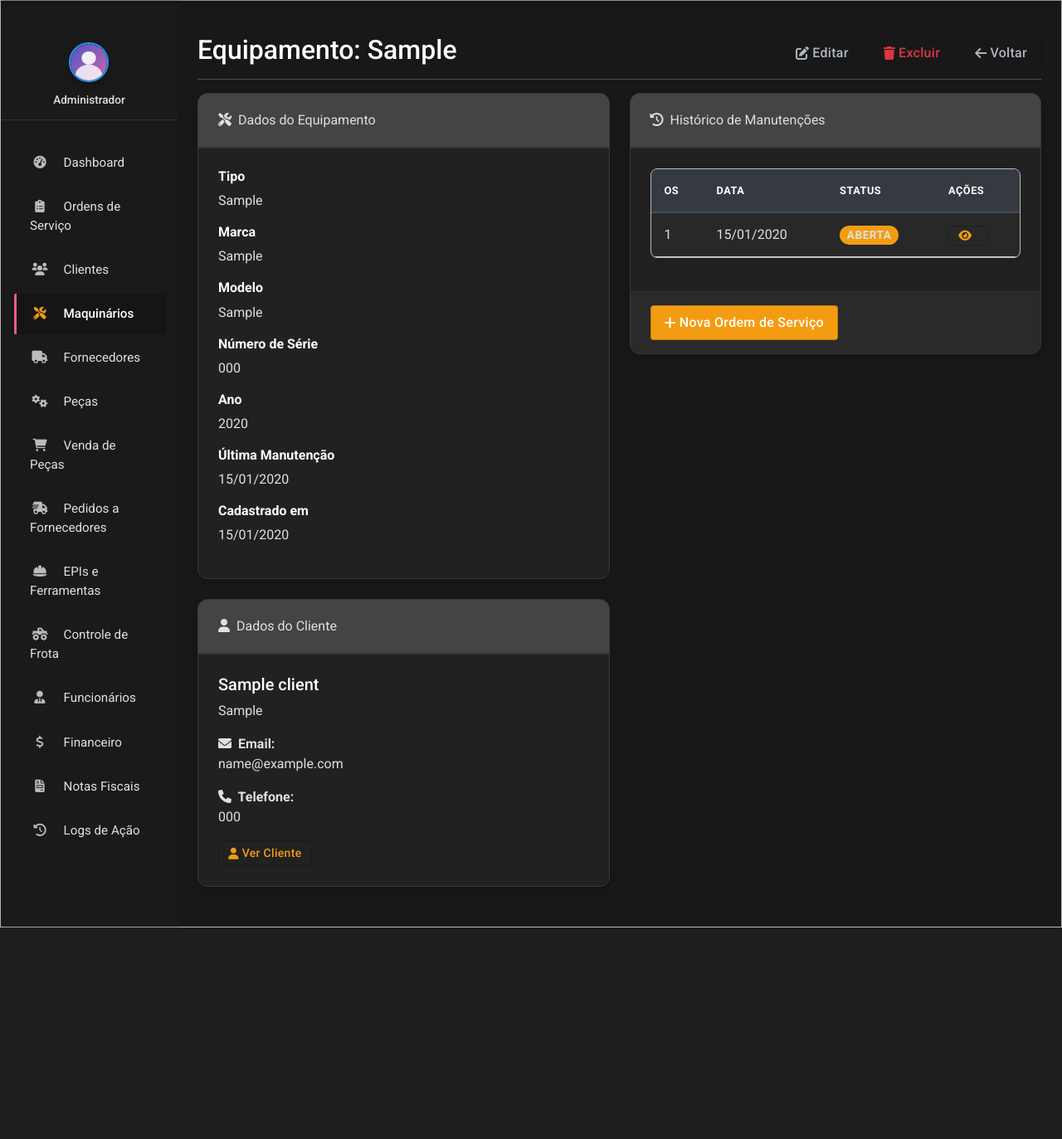
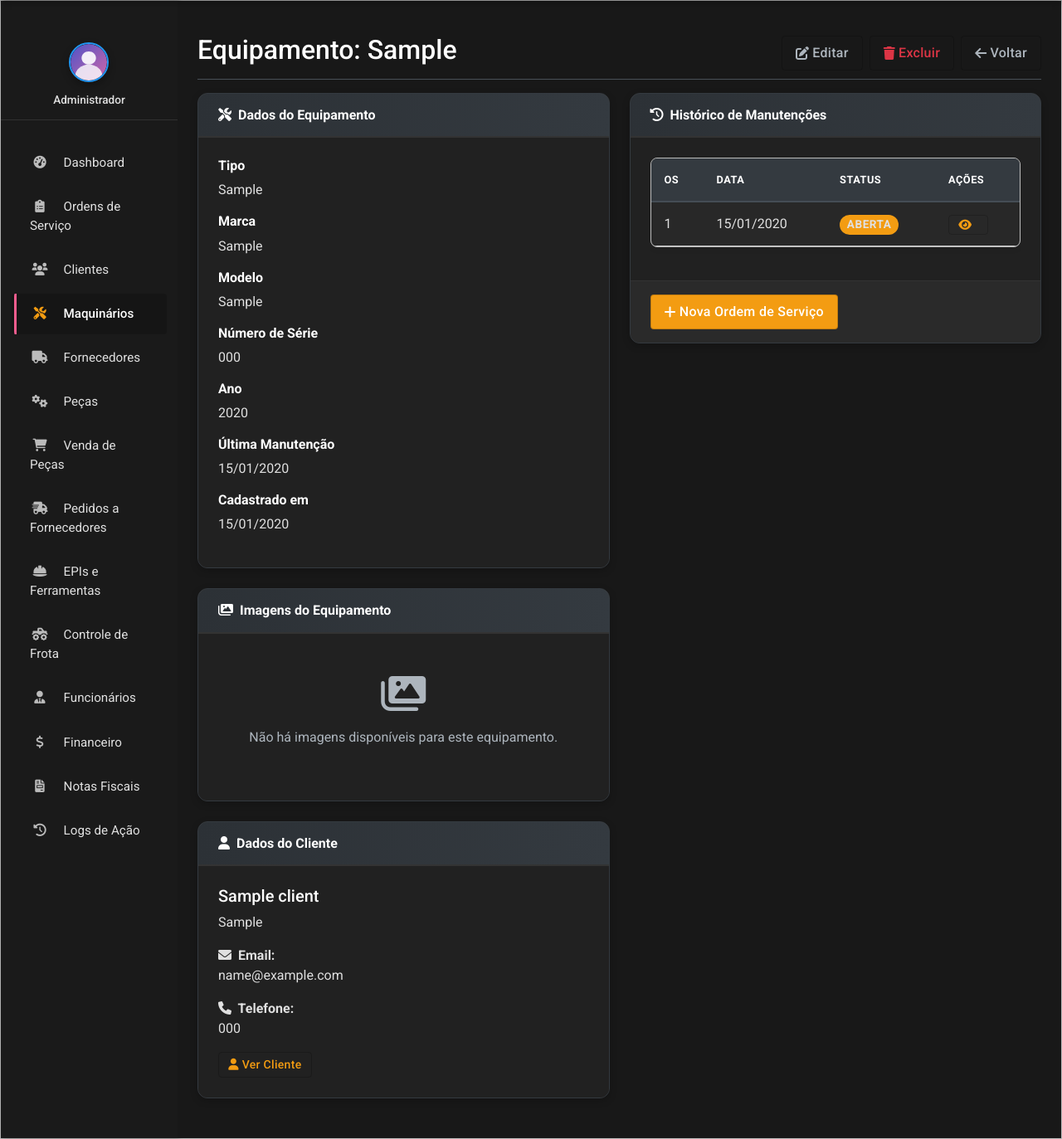
Before and after one commit to sandrim01/samape_py_dev, a Flask app: page /maquinarios/1 in a window 1280 px wide. Shown: the part 82-1455 px from the top of the page at 83% size. Before the commit the page ends 1200 px from the top, so only its background shows below. Run offline with Flask 3, Linux system fonts and the light colour scheme; a user stored in the database is signed in; tables that the repository leaves empty hold one stand-in row (values such as "Sample post"); some libraries are stand-ins or nearby versions.

Commit message:
Enhance equipment view with image gallery and improved visual elements
Integrates Fancybox for image galleries in equipment view and updates card headers with gradient styles.

Replit-Commit-Author: Agent
Replit-Commit-Session-Id: b75ba197-6be9-480b-a25a-84de04cb618c
Replit-Commit-Screenshot-Url: https://storage.googleapis.com/screenshot-production-us-central1/0440564d-7b07-4afc-8444-b39f2d3bed1b/d73f4e42-0fe5-447a-87fd-67ad71ce8c48.jpg

```diff
--- a/templates/base.html
+++ b/templates/base.html
@@ -260,6 +260,43 @@
         });
     </script>
 
+    <!-- Fancybox JS -->
+    <script src="https://cdn.jsdelivr.net/npm/@fancyapps/ui@5.0/dist/fancybox/fancybox.umd.js"></script>
+    <script>
+        // Inicializar Fancybox para galerias de imagens
+        document.addEventListener("DOMContentLoaded", function() {
+            Fancybox.bind("[data-fancybox]", {
+                // Opções personalizadas
+                Toolbar: {
+                    display: [
+                        { id: "prev", position: "center" },
+                        { id: "counter", position: "center" },
+                        { id: "next", position: "center" },
+                        { id: "zoom", position: "right" },
+                        { id: "close", position: "right" },
+                    ],
+                },
+                Thumbs: {
+                    autoStart: false,
+                },
+                Image: {
+                    zoom: true,
+                },
+                on: {
+                    initLayout: (fancybox) => {
+                        // Personalizar cores para combinar com o tema dark
+                        const $container = fancybox.$container;
+
+                        if ($container) {
+                            $container.style.setProperty("--f-bg-color", "rgba(33, 37, 41, 0.95)");
+                            $container.style.setProperty("--f-button-color", "#fff");
+                        }
+                    }
+                }
+            });
+        });
+    </script>
+
     {% block extra_js %}{% endblock %}
 
     <!-- Mobile Bottom Navigation Bar -->
--- a/templates/equipment/view.html
+++ b/templates/equipment/view.html
@@ -22,8 +22,8 @@
     <div class="col-md-6">
         <!-- Equipment Details -->
         <div class="card mb-4">
-            <div class="card-header">
-                <i class="fas fa-tools me-1"></i> Dados do Equipamento
+            <div class="card-header py-3 bg-gradient-primary">
+                <h6 class="m-0 font-weight-bold text-white"><i class="fas fa-tools me-1"></i> Dados do Equipamento</h6>
             </div>
             <div class="card-body">
                 <div class="mb-3">
@@ -63,10 +63,65 @@
             </div>
         </div>
 
+        <!-- Equipment Images -->
+        <div class="card mb-4">
+            <div class="card-header py-3 bg-gradient-primary">
+                <h6 class="m-0 font-weight-bold text-white"><i class="fas fa-images me-1"></i> Imagens do Equipamento</h6>
+            </div>
+            <div class="card-body">
+                {% if equipment.images %}
+                <div class="row g-3">
+                    <div class="col-12 mb-2 d-lg-none">
+                        <div class="alert alert-info">
+                            <i class="fas fa-info-circle me-2"></i> Toque nas imagens para ampliá-las
+                        </div>
+                    </div>
+
+                    {% for image in equipment.images %}
+                    <div class="col-6 col-md-4 col-lg-3 mb-3">
+                        <div class="card h-100 border-0 shadow-sm">
+                            <div class="position-relative">
+                                <a href="{{ url_for('view_equipment_image', image_id=image.id) }}"
+                                   data-fancybox="equipment-gallery"
+                                   data-caption="{{ image.description or 'Imagem ' ~ loop.index }}"
+                                   target="_blank">
+                                    <img src="{{ url_for('view_equipment_image', image_id=image.id) }}"
+                                         alt="{{ image.description or 'Imagem ' ~ loop.index }}"
+                                         class="card-img-top gallery-image"
+                                         style="height: 150px; object-fit: cover;"
+                                         onerror="this.onerror=null; this.src='/static/img/placeholder.svg';">
+                                    <div class="position-absolute top-0 start-0 w-100 h-100 d-flex justify-content-center align-items-center"
+                                         style="background-color: rgba(0,0,0,0.3); opacity: 0; transition: opacity 0.3s ease; border-radius: 4px;">
+                                        <i class="fas fa-search-plus text-white fa-2x"></i>
+                                    </div>
+                                </a>
+                            </div>
+                            <div class="card-body p-2">
+                                {% if image.description %}
+                                <p class="card-text small text-truncate">{{ image.description }}</p>
+                                {% else %}
+                                <p class="card-text small text-muted">Imagem {{ loop.index }}</p>
+                                {% endif %}
+                            </div>
+                        </div>
+                    </div>
+                    {% endfor %}
+                </div>
+                {% else %}
+                <div class="text-center py-4">
+                    <div class="mb-3">
+                        <i class="fas fa-images fa-3x text-muted"></i>
+                    </div>
+                    <p class="text-muted">Não há imagens disponíveis para este equipamento.</p>
+                </div>
+                {% endif %}
+            </div>
+        </div>
+
         <!-- Client Info -->
         <div class="card mb-4">
-            <div class="card-header">
-                <i class="fas fa-user me-1"></i> Dados do Cliente
+            <div class="card-header py-3 bg-gradient-primary">
+                <h6 class="m-0 font-weight-bold text-white"><i class="fas fa-user me-1"></i> Dados do Cliente</h6>
             </div>
             <div class="card-body">
                 <h5>{{ equipment.client.name }}</h5>
@@ -96,8 +151,8 @@
     <div class="col-md-6">
         <!-- Service Order History -->
         <div class="card">
-            <div class="card-header">
-                <i class="fas fa-history me-1"></i> Histórico de Manutenções
+            <div class="card-header py-3 bg-gradient-primary">
+                <h6 class="m-0 font-weight-bold text-white"><i class="fas fa-history me-1"></i> Histórico de Manutenções</h6>
             </div>
             <div class="card-body">
                 {% if service_orders %}
```
